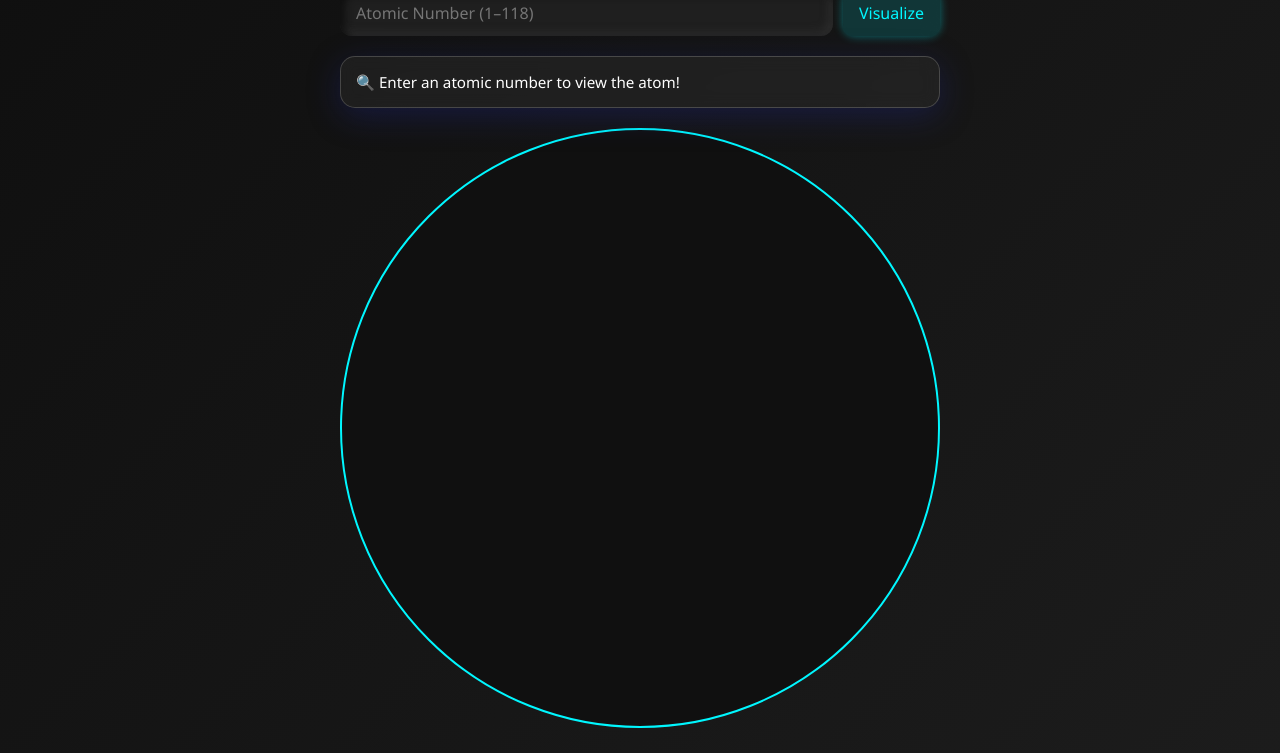
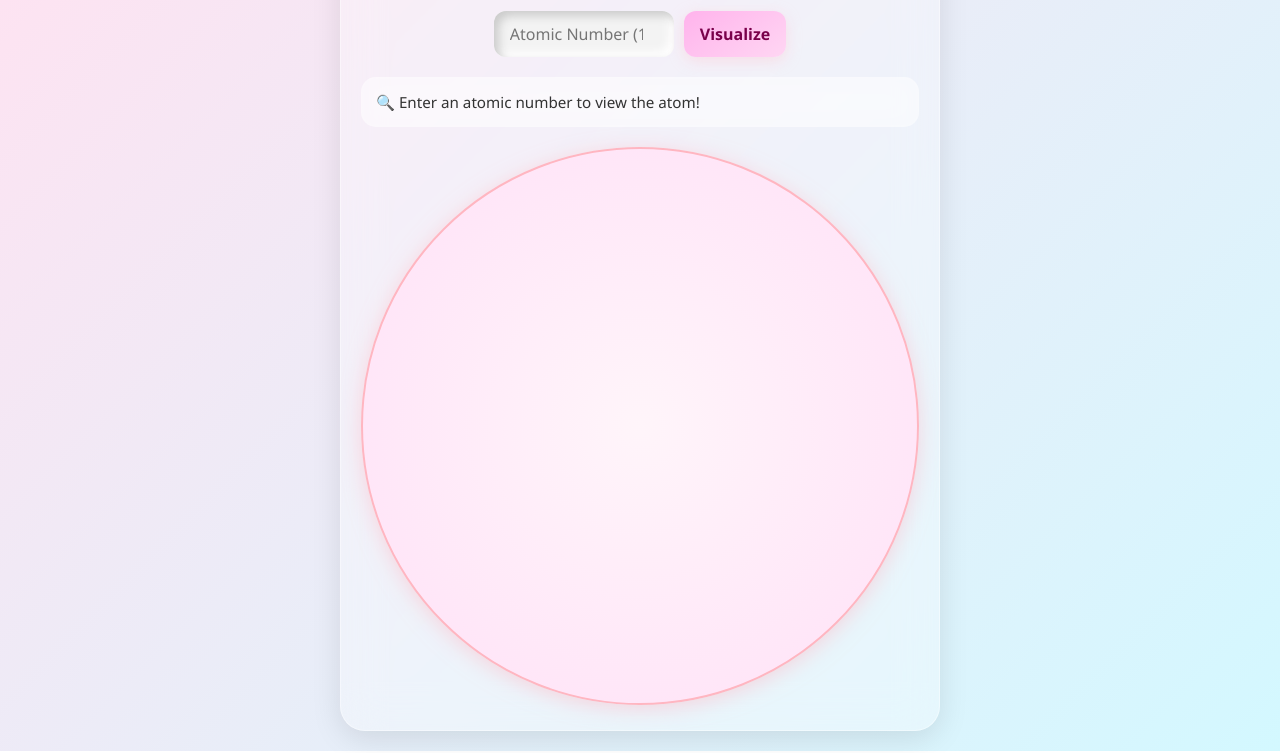
Before and after one commit to Swarup2024web/AtomCalc, a plain HTML site: page index.html in a window 1280 px wide. Shown: the part 93-846 px from the top of the page. Drawn offline with Linux system fonts and the light colour scheme; no server answers.

Commit message:
Update style.css

```diff
--- a/style.css
+++ b/style.css
@@ -6,25 +6,31 @@
 }
 
 body {
-  background: linear-gradient(135deg, #0f0f0f, #1c1c1c);
-  color: #ffffff;
+  background: linear-gradient(135deg, #ffe2f1, #d3f8ff);
+  min-height: 100vh;
   display: flex;
+  align-items: center;
   justify-content: center;
-  align-items: center;
   padding: 20px;
-  min-height: 100vh;
+  color: #333;
 }
 
 .container {
-  text-align: center;
   max-width: 600px;
   width: 100%;
+  text-align: center;
+  padding: 20px;
+  border-radius: 25px;
+  background: rgba(255, 255, 255, 0.3);
+  backdrop-filter: blur(20px);
+  box-shadow: 0 8px 30px rgba(0, 0, 0, 0.1);
+  border: 1px solid rgba(255, 255, 255, 0.4);
 }
 
 .neon-text {
   font-size: 2rem;
-  color: #00f7ff;
-  text-shadow: 0 0 10px #00f7ff, 0 0 20px #00f7ff;
+  color: #ff69b4;
+  text-shadow: 0 0 5px #ffb3d1, 0 0 15px #ff69b4;
   margin-bottom: 20px;
 }
 
@@ -46,42 +52,42 @@ input, button {
 }
 
 input {
-  flex: 1 1 180px;
-  background: #1f1f1f;
-  color: white;
-  box-shadow: inset 4px 4px 8px #0e0e0e, inset -4px -4px 8px #2e2e2e;
+  background: #f3f3f3;
+  color: #333;
+  box-shadow: inset 5px 5px 10px #ccc, inset -5px -5px 10px #fff;
+  width: 180px;
 }
 
 button {
-  background: rgba(0, 247, 255, 0.15);
-  color: #00f7ff;
-  backdrop-filter: blur(10px);
-  box-shadow: 0 0 10px rgba(0, 247, 255, 0.4);
+  background: linear-gradient(145deg, #ffb3ec, #ffd6f3);
+  color: #7a004b;
+  box-shadow: 0 4px 15px rgba(255, 192, 203, 0.4);
   cursor: pointer;
+  font-weight: bold;
 }
 
 button:hover {
-  background: rgba(0, 247, 255, 0.3);
-  box-shadow: 0 0 15px #00f7ff;
+  background: linear-gradient(145deg, #ffd6f3, #ffb3ec);
+  box-shadow: 0 6px 20px rgba(255, 105, 180, 0.6);
 }
 
 .glass-box {
-  background: rgba(255, 255, 255, 0.05);
-  border-radius: 15px;
+  background: rgba(255, 255, 255, 0.4);
   padding: 15px;
   margin-bottom: 20px;
-  box-shadow: 0 8px 32px 0 rgba(31, 38, 135, 0.37);
-  backdrop-filter: blur(8px);
-  border: 1px solid rgba(255, 255, 255, 0.18);
+  border-radius: 15px;
+  backdrop-filter: blur(15px);
+  box-shadow: inset 0 0 5px rgba(255, 255, 255, 0.3);
+  font-size: 0.95em;
   text-align: left;
-  font-size: 0.95em;
 }
 
 canvas {
+  width: 100%;
   max-width: 100%;
-  width: 100%;
   height: auto;
   border-radius: 50%;
-  background-color: #101010;
-  border: 2px solid #00f7ff;
-}
+  background: radial-gradient(circle at center, #fff5fa, #ffe0f7);
+  box-shadow: 0 4px 20px rgba(255, 182, 193, 0.5);
+  border: 2px solid #ffb6c1;
+  }
```
